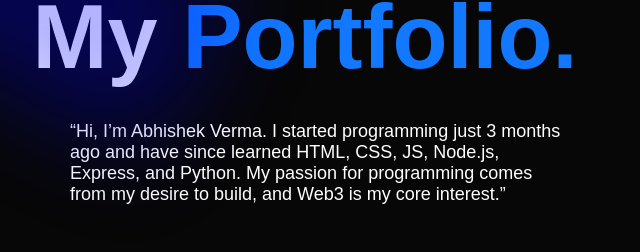
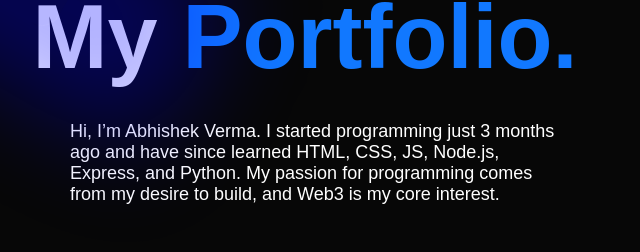
Before and after one commit to GIT-Marquestra/MyPortfolio, a plain HTML site: page index.html in a window 1280 px wide. Shown: the part 285-537 px from the top of the page, 335-975 px from the left. Drawn offline with Linux system fonts and the light colour scheme.

```diff
--- a/index.html
+++ b/index.html
@@ -31,7 +31,7 @@
             <div class="tex1">Welcome to</div>
             <div class="tex2"><span class="one">My</span><span class="two"> Portfolio.</span></div>
             <div class="para">
-                <p>“Hi, I’m Abhishek Verma. I started programming just 3 months ago and have since learned HTML, CSS, JS, Node.js, Express, and Python. My passion for programming comes from my desire to build, and Web3 is my core interest.”</p>
+                <p>Hi, I’m Abhishek Verma. I started programming just 3 months ago and have since learned HTML, CSS, JS, Node.js, Express, and Python. My passion for programming comes from my desire to build, and Web3 is my core interest.</p>
             </div>
         </div>
 
```
